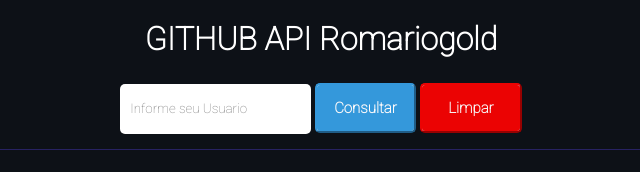
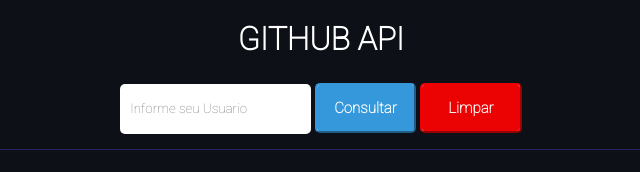
Before and after one commit to Romariolima99/GitHub-API-repository, a plain HTML site: page index.html in a window 1280 px wide. Shown: the whole page, without its empty margins (319-959 px from the left). Drawn offline with Linux system fonts and the light colour scheme.

Commit message:
novos ajustes front

```diff
--- a/index.html
+++ b/index.html
@@ -8,7 +8,7 @@
     <title>API Github</title>
 </head>
 <body>
-    <h1>GITHUB API Romariogold</h1>
+    <h1>GITHUB API</h1>
 
     <div class="textfield">
         <label for="User"></label>
```
